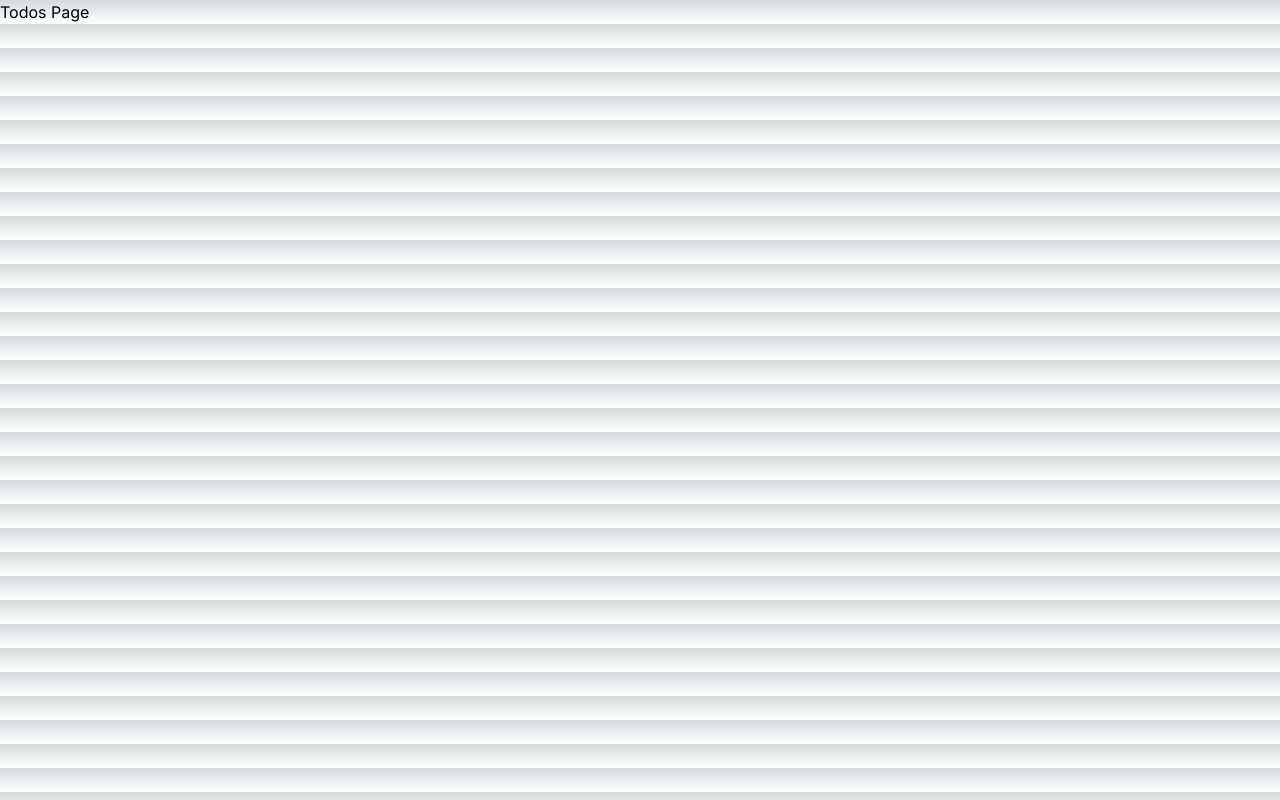
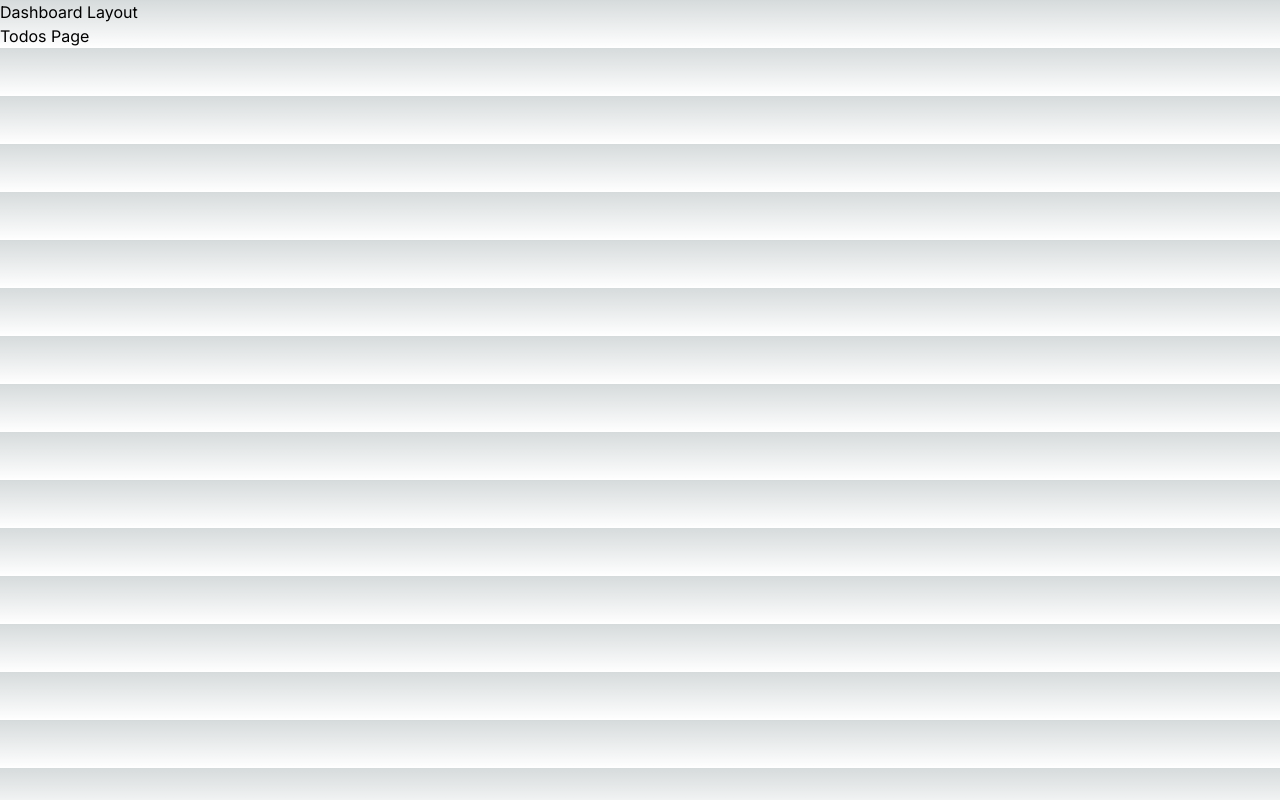
Before and after one commit to memo-ibrahim-alean/intro-nextjs-v3, a Next.js app: page /todos in a window 1280 px wide. Built offline with nearby package versions, Linux system fonts and the light colour scheme.

Commit message:
Layouts & Templates

```diff
--- /dev/null
+++ b/app/(dashboard)/layout.tsx
@@ -0,0 +1,11 @@
+
+const DashboardLayout = ({ children }) => {
+  return (
+    <>
+      <div>Dashboard Layout</div>
+      <div>{ children }</div>
+    </>
+  )
+}
+
+export default DashboardLayout
```
Also changed, not shown: app/(marketing)/layout.tsx (added), app/(marketing)/page.tsx (added).
